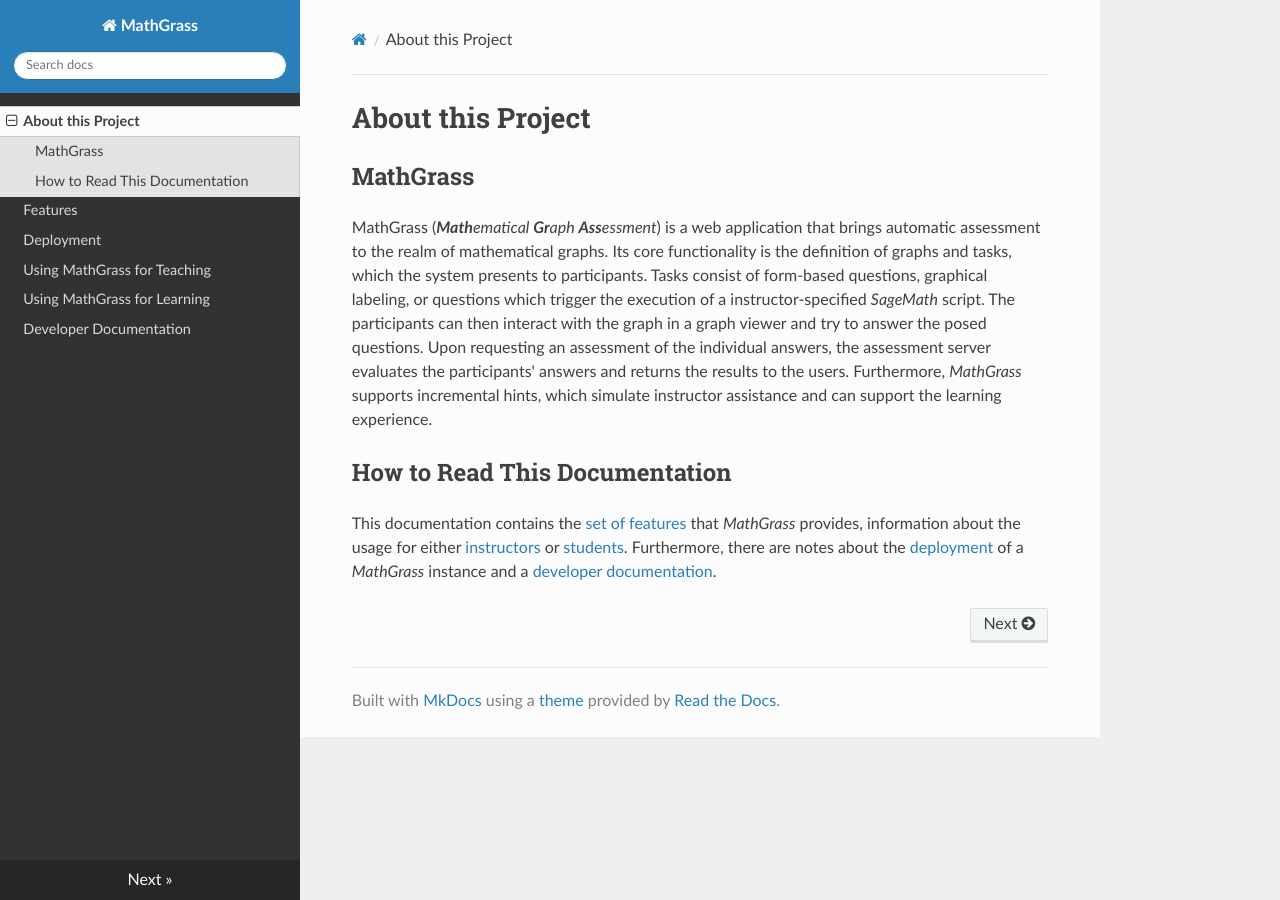
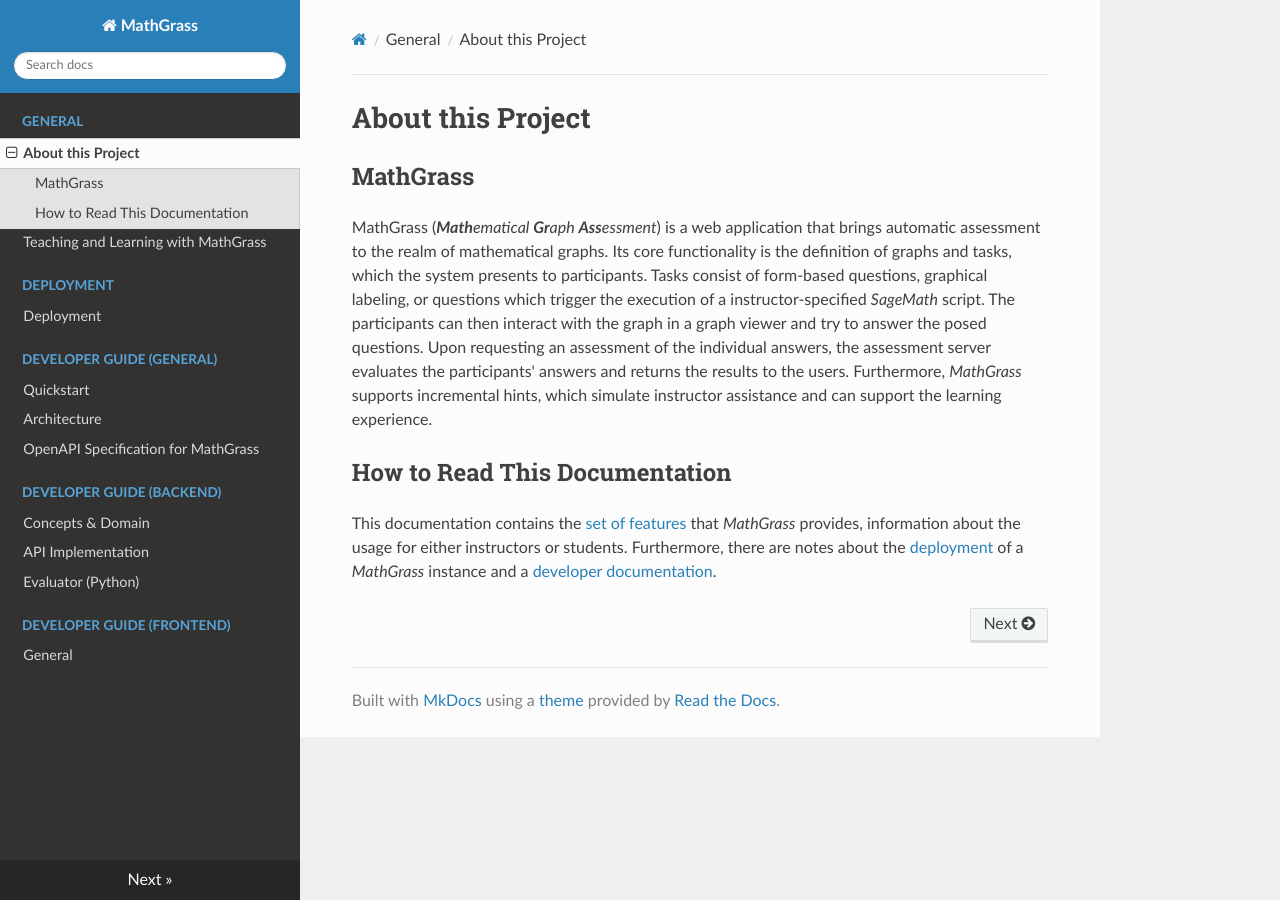
Before and after one commit to MathGrass/mathgrass, an MkDocs documentation site: the page built from docs/index.md, in a window 1280 px wide. Built offline with MkDocs 1.6.1, drawn with Linux system fonts in a browser that asks for light colours; nearby versions of some CDN libraries.

Commit message:
chore: Merge documentation from server and main project

```diff
--- /dev/null
+++ b/docs/developer_guide/frontend/index.md
@@ -0,0 +1,2 @@
+# General
+tba
--- a/docs/dev_docs.md
+++ b/docs/developer_guide/quickstart.md
@@ -1,4 +1,4 @@
-# Developer Documentation
+# Quickstart
 ## Requirements
 Make sure that you have JDK>=17, Gradle, Docker, docker-compose, node>=18.12.0 with npm, and Python>=3.10 installed.
 
--- a/docs/index.md
+++ b/docs/index.md
@@ -11,4 +11,4 @@
 
 ## How to Read This Documentation
 
-This documentation contains the [set of features](features.md) that _MathGrass_ provides, information about the usage for either [instructors](usage_instructor.md) or [students](usage_student.md). Furthermore, there are notes about the [deployment](deployment.md) of a _MathGrass_ instance and  a [developer documentation](dev_docs.md).
+This documentation contains the [set of features](features/index.md) that _MathGrass_ provides, information about the usage for either instructors or students. Furthermore, there are notes about the [deployment](deployment/index.md) of a _MathGrass_ instance and  a [developer documentation](developer_guide/quickstart.md).
--- a/docs/usage_instructor.md
+++ /dev/null
@@ -1 +0,0 @@
-# Using MathGrass for Teaching
--- a/docs/usage_student.md
+++ /dev/null
@@ -1 +0,0 @@
-# Using MathGrass for Learning
--- a/mkdocs.yml
+++ b/mkdocs.yml
@@ -1,9 +1,18 @@
 site_name: MathGrass
 theme: readthedocs
 nav:
-  - 'index.md'
-  - 'features.md'
-  - 'deployment.md'
-  - 'usage_instructor.md'
-  - 'usage_student.md'
-  - 'dev_docs.md'
+  - General:
+    - 'index.md'
+    - 'features/index.md'
+  - Deployment:
+    - 'deployment/index.md'
+  - Developer Guide (general):
+    - 'developer_guide/quickstart.md'
+    - 'developer_guide/architecture.md'
+    - 'developer_guide/openapi.md'
+  - Developer Guide (Backend):
+    - 'developer_guide/backend/concepts.md'
+    - 'developer_guide/backend/API_Implementation.md'
+    - 'developer_guide/backend/evaluator.md'
+  - Developer Guide (Frontend):
+    - 'developer_guide/frontend/index.md'
```
Also changed, not shown: docs/deployment/index.md (renamed from docs/deployment.md, +1 -0 lines), docs/developer_guide/architecture.md (added, +4 -0 lines), docs/developer_guide/backend/API_Implementation.md (added, +6 -0 lines), docs/developer_guide/backend/concepts.md (added, +29 -0 lines), docs/developer_guide/backend/evaluator.md (added, +22 -0 lines), docs/developer_guide/backend/prerequisites.md (added, +19 -0 lines), docs/developer_guide/backend/troubleshooting.md (added, +11 -0 lines), docs/developer_guide/backend/usage.md (added, +18 -0 lines), docs/developer_guide/openapi.md (added, +8 -0 lines), docs/features.md (deleted, +0 -10 lines), docs/features/index.md (added, +6 -0 lines), docs/developer_guide/images/architecture.png (added), docs/developer_guide/images/er-diagram.png (added), docs/developer_guide/images/intellij-debug-setup.png (added).
